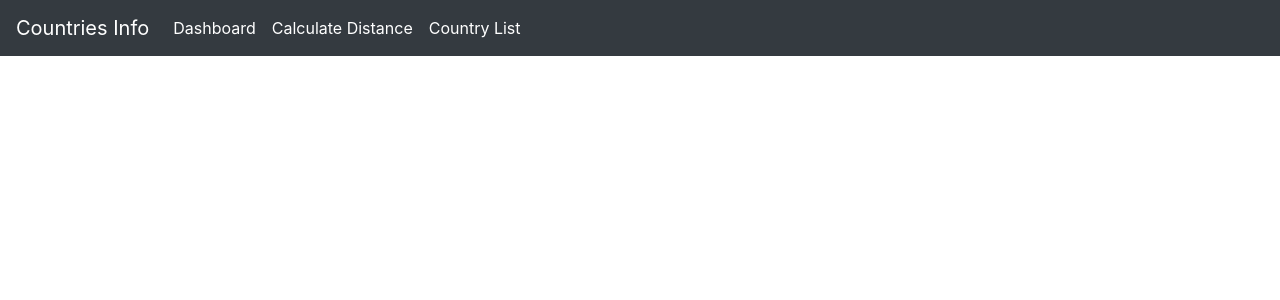
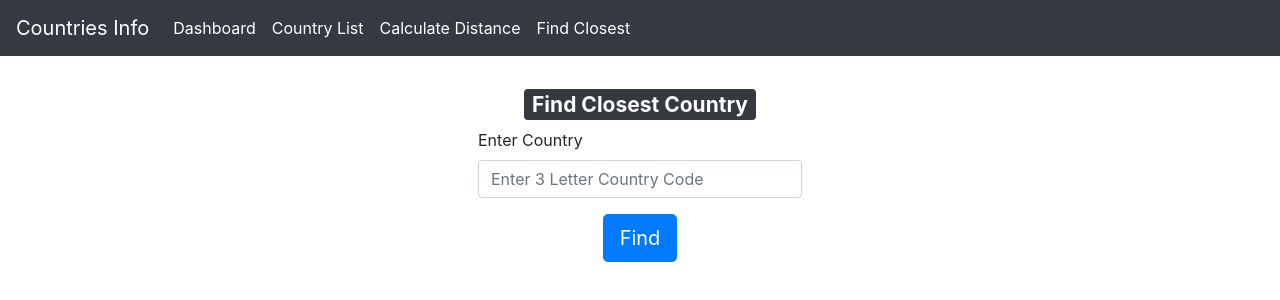
Before and after one commit to KavinduLiyanage/React-Redux-Boilerplate, a React (Create React App) app: page /countryClosest in a window 1280 px wide. Shown: the top 300 px of the page. Built offline with nearby package versions, Linux system fonts and the light colour scheme; no server answers.

Commit message:
Implemented Closest Country Function

```diff
--- a/package.json
+++ b/package.json
@@ -16,6 +16,7 @@
     "react-router-dom": "^5.2.0",
     "react-scripts": "4.0.0",
     "redux": "^4.0.5",
+    "redux-devtools-extension": "^2.13.8",
     "redux-saga": "^1.1.3",
     "redux-thunk": "^2.3.0",
     "web-vitals": "^0.2.4"
--- /dev/null
+++ b/src/components/CountryClosest.js
@@ -0,0 +1,124 @@
+import React, {Component} from 'react';
+import _find from 'lodash.find';
+import getDistance from 'geolib/es/getDistance';
+import {connect} from "react-redux";
+import {bindActionCreators} from "redux";
+import {requestApiData} from "../actions/countryActions";
+
+class CountryClosest extends Component {
+
+    constructor(props) {
+        super(props);
+
+        this.state = {
+            countries:[],
+            countryInput:"",
+            countryInputName:"",
+            countryClosestName:"",
+            countryClosestDistance:0,
+            distances:[],
+        };
+
+        this.props.requestApiData();
+
+    };
+
+    countryInputChange = event => {
+        this.setState({ countryInput: event.target.value });
+    };
+
+    findClosest(country1) {
+
+        if (!this.state.countryInput) {
+            return alert('Please enter country')
+        }
+
+        let min = 1000000000000000;
+        let minCountry = "";
+        let countryInputName = "";
+
+        this.props.data.map((country) => {
+
+            const country1Result = _find(this.props.data, ['alpha3Code', country1]);
+            countryInputName = country1Result.name;
+
+            const country1lat = country1Result.latlng[0];
+            const country1lng = country1Result.latlng[1];
+            const country2lat = country.latlng[0];
+            const country2lng = country.latlng[1];
+
+            if(country2lat) {
+                let temp = getDistance(
+                    { latitude: country1lat, longitude: country1lng },
+                    { latitude: country2lat, longitude: country2lng }
+                );
+
+                if(temp>0) {
+                    if(temp<min) {
+                        min = temp;
+                        minCountry = country.name;
+                    }
+                }
+            }
+        });
+
+        this.setState({
+            countryClosestName: minCountry,
+            countryClosestDistance:(min/1000).toFixed(1),
+            countryInputName:countryInputName
+        });
+    };
+
+    render() {
+
+        return (
+            <div className="container">
+                <h3><span className="badge badge-dark">Find Closest Country</span></h3>
+                <div className="container" style={{
+                    width: "50%",
+                    textAlign: "left"
+                }}>
+                    <div className="form-group">
+                        <label>Enter Country </label>
+                        <input type="text" className="form-control" placeholder="Enter 3 Letter Country Code"
+                               value={this.state.countryInput}
+                               onChange={this.countryInputChange}/>
+                    </div>
+                </div>
+                <div>
+                    <button className="btn btn-primary btn-lg"
+                            onClick={() => this.findClosest(this.state.countryInput)}>Find
+                    </button>
+                </div>
+                <br/>
+                <div className="col text-center">
+                    {this.state.countryClosestDistance ? (
+                        <h2><span
+                            className="badge badge-success">Closest Country is {this.state.countryClosestName} : {
+                            this.state.countryClosestDistance} KMs away from {
+                            this.state.countryInputName}</span></h2>
+                    ) : (
+                        <br/>
+                    )}
+                </div>
+            </div>
+        );
+    }
+}
+
+function mapStateToProps(state) {
+    return{
+        data: state.data
+    }
+}
+
+function matchDispatchToProps(dispatch) {
+    return bindActionCreators(
+        {
+            requestApiData,
+        },
+        dispatch
+    )
+}
+
+export default connect(mapStateToProps,matchDispatchToProps)(CountryClosest);
--- a/src/components/CountryDistance.js
+++ b/src/components/CountryDistance.js
@@ -35,7 +35,7 @@ class CountryDistance extends Component {
     findDistance(country1,country2) {
 
         if (!this.state.country1 || !this.state.country2 ) {
-            return alert('Please fill all the fields')
+            return alert('Please enter countries')
         }
 
         const country1Result = _find(this.props.data, ['alpha3Code', country1]);
@@ -47,7 +47,7 @@ class CountryDistance extends Component {
         );
 
         this.setState({
-            distance: temp,
+            distance: (temp/1000).toFixed(1),
             country1Name:country1Result.name,
             country2Name:country2Result.name
         });
@@ -80,11 +80,11 @@ class CountryDistance extends Component {
                     </button>
                 </div>
                 <br/>
-                <div class="col text-center">
+                <div className="col text-center">
                     {this.state.distance ? (
                         <h2><span
-                            className="badge badge-success">Distance between {this.state.country1Name} and {this.state.country2Name} : {(
-                            this.state.distance / 1000).toFixed(1)} KMs</span></h2>
+                            className="badge badge-success">Distance between {this.state.country1Name} and {this.state.country2Name} : {
+                            this.state.distance} KMs</span></h2>
                     ) : (
                         <br/>
                     )}
@@ -103,7 +103,7 @@ function mapStateToProps(state) {
 function matchDispatchToProps(dispatch) {
     return bindActionCreators(
         {
-            requestApiData
+            requestApiData,
         },
         dispatch
     )
--- a/src/components/Dashboard.js
+++ b/src/components/Dashboard.js
@@ -13,6 +13,9 @@ function Dashboard() {
                 <div className="w-100">
                     <br/>
                 </div>
+                <div className="col">
+                    <a className="btn btn-primary btn-lg" href="/countryClosest" role="button">Find Closest</a>
+                </div>
             </div>
         </div>
     );
--- a/src/components/MainPage.js
+++ b/src/components/MainPage.js
@@ -4,6 +4,7 @@ import Dashboard from "./Dashboard";
 import CountryList from "./CountryList";
 import NavBar from "./NavBar";
 import CountryDistance from "./CountryDistance";
+import CountryClosest from "./CountryClosest";
 function MainPage() {
     return (
         <React.Fragment>
@@ -14,6 +15,7 @@ function MainPage() {
                         <Route exact path = '/' component = { Dashboard }/>
                         <Route exact path = '/countryList' component = { CountryList }/>
                         <Route exact path = '/calculateDistance' component = { CountryDistance }/>
+                        <Route exact path = '/countryClosest' component = { CountryClosest }/>
                     </Switch>
                 </div>
             </BrowserRouter>
--- a/src/components/NavBar.js
+++ b/src/components/NavBar.js
@@ -14,11 +14,14 @@ function NavBar() {
                         <li className="nav-item active">
                             <a className="nav-link" href="/">Dashboard <span className="sr-only">(current)</span></a>
                         </li>
+                        <li className="nav-item active">
+                            <a className="nav-link" href="/countryList">Country List</a>
+                        </li>
                             <li className="nav-item active">
                             <a className="nav-link" href="/calculateDistance">Calculate Distance</a>
                         </li>
-                            <li className="nav-item active">
-                            <a className="nav-link" href="/countryList">Country List</a>
+                        <li className="nav-item active">
+                            <a className="nav-link" href="/countryClosest">Find Closest</a>
                         </li>
                     </ul>
                 </div>
--- a/src/store.js
+++ b/src/store.js
@@ -7,7 +7,7 @@ import mySaga from "./sagas";
 // create the saga middleware
 const sagaMiddleware = createSagaMiddleware();
 // mount it on the Store
-export default createStore(reducer, applyMiddleware(sagaMiddleware),);
+export default createStore(reducer, applyMiddleware(sagaMiddleware));
 
 // then run the saga
 sagaMiddleware.run(mySaga);
```
Also changed, not shown: 1 other file (tests, documents, lock files or other folders).
